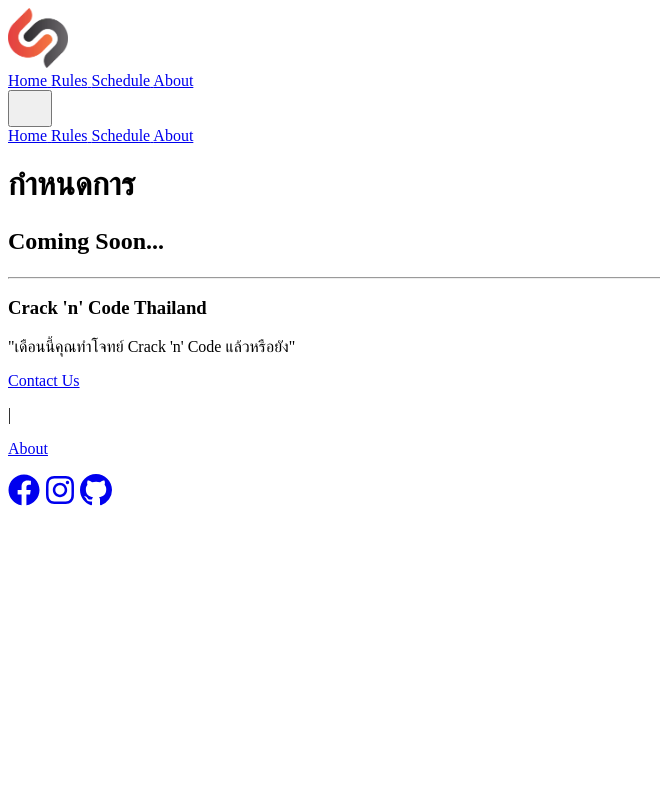
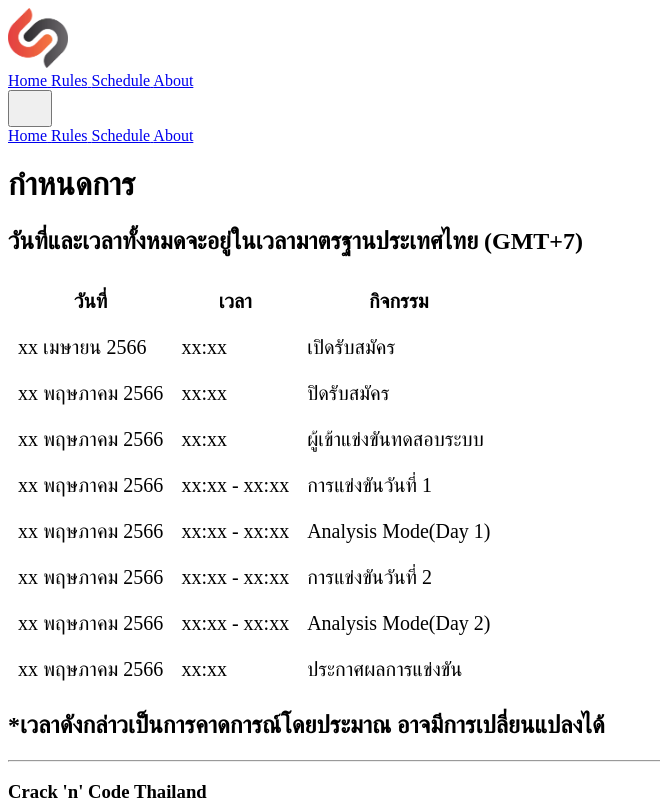
Before and after one commit to crackncode-th/pretoi19-site, a SvelteKit app: page /schedule in a window 1280 px wide. Shown: the top 800 px of the page, without its empty margins (0-660 px from the left). Built offline with nearby package versions, Linux system fonts and the light colour scheme; some icons are missing; a web font is replaced by a local one.

Commit message:
feat: add schedule page

```diff
--- a/src/routes/schedule/+page.svelte
+++ b/src/routes/schedule/+page.svelte
@@ -1,10 +1,71 @@
 <main class="page">
 	<h1 class="page-title">กำหนดการ</h1>
-	<h2 class="font-bold">Coming Soon...</h2>
+	<h2 class="font-bold">วันที่และเวลาทั้งหมดจะอยู่ในเวลามาตรฐานประเทศไทย (GMT+7)</h2>
+
+	<div class="flex justify-center">
+		<table class="m-8 mx-auto border-collapse border border-white">
+			<thead>
+				<tr>
+					<th class="grid-head">วันที่</th>
+					<th class="grid-head">เวลา</th>
+					<th class="grid-head">กิจกรรม</th>
+				</tr>
+			</thead>
+			<tr>
+				<td>xx เมษายน 2566</td>
+				<td>xx:xx</td>
+				<td>เปิดรับสมัคร</td>
+			</tr>
+			<tr>
+				<td>xx พฤษภาคม 2566</td>
+				<td>xx:xx</td>
+				<td>ปิดรับสมัคร</td>
+			</tr>
+			<tr>
+				<td>xx พฤษภาคม 2566</td>
+				<td>xx:xx</td>
+				<td>ผู้เข้าแข่งขันทดสอบระบบ</td>
+			</tr>
+			<tr class="font-bold text-green-300">
+				<td>xx พฤษภาคม 2566</td>
+				<td>xx:xx - xx:xx</td>
+				<td>การแข่งขันวันที่ 1</td>
+			</tr>
+			<tr>
+				<td>xx พฤษภาคม 2566</td>
+				<td>xx:xx - xx:xx</td>
+				<td>Analysis Mode(Day 1)</td>
+			</tr>
+			<tr class="font-bold text-green-300">
+				<td>xx พฤษภาคม 2566</td>
+				<td>xx:xx - xx:xx</td>
+				<td>การแข่งขันวันที่ 2</td>
+			</tr>
+			<tr>
+				<td>xx พฤษภาคม 2566</td>
+				<td>xx:xx - xx:xx</td>
+				<td>Analysis Mode(Day 2)</td>
+			</tr>
+			<tr>
+				<td>xx พฤษภาคม 2566</td>
+				<td>xx:xx</td>
+				<td>ประกาศผลการแข่งขัน</td>
+			</tr>
+		</table>
+	</div>
+
+	<h2 class="text-red-500">*เวลาดังกล่าวเป็นการคาดการณ์โดยประมาณ อาจมีการเปลี่ยนแปลงได้</h2>
 </main>
 
 <style lang="postcss">
 	h2 {
 		@apply mt-4 text-2xl;
 	}
+	.grid-head {
+		@apply text-xl font-bold;
+	}
+	th,
+	td {
+		@apply border p-2 text-xl;
+	}
 </style>
```
